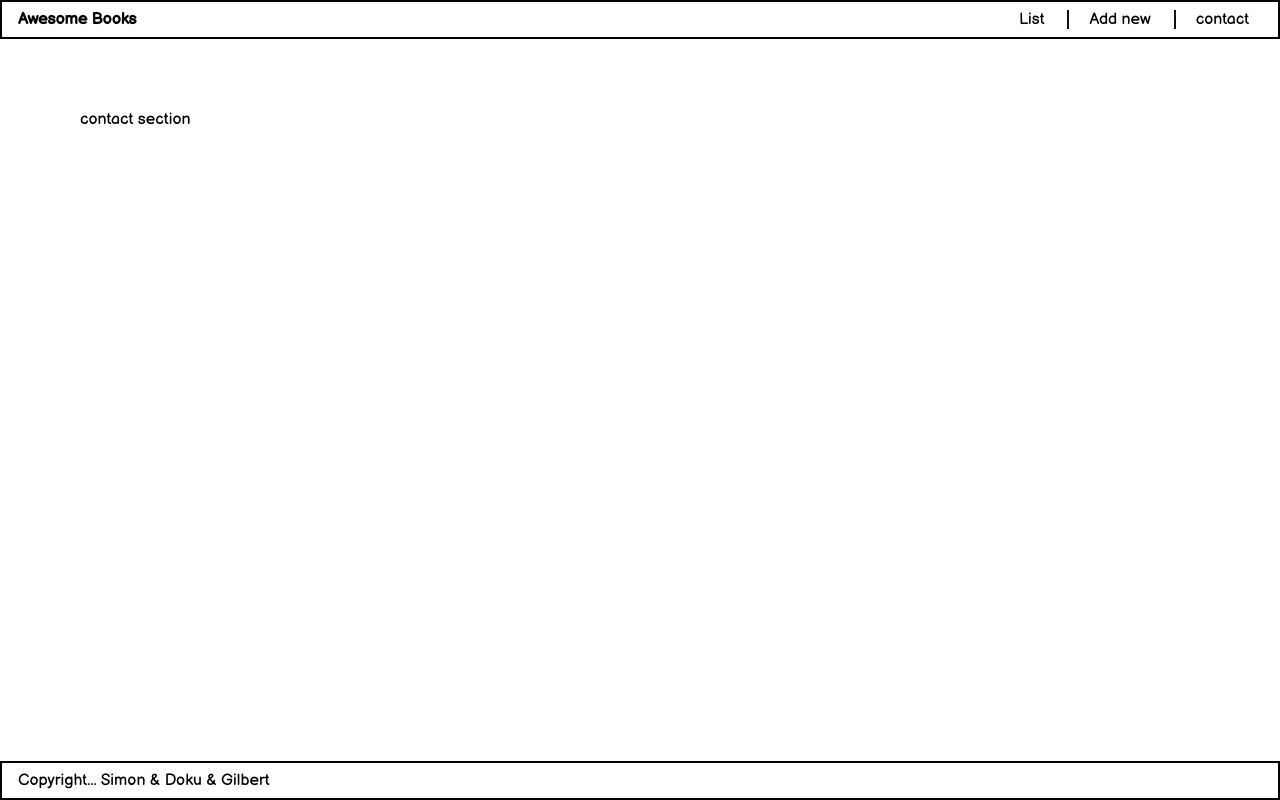
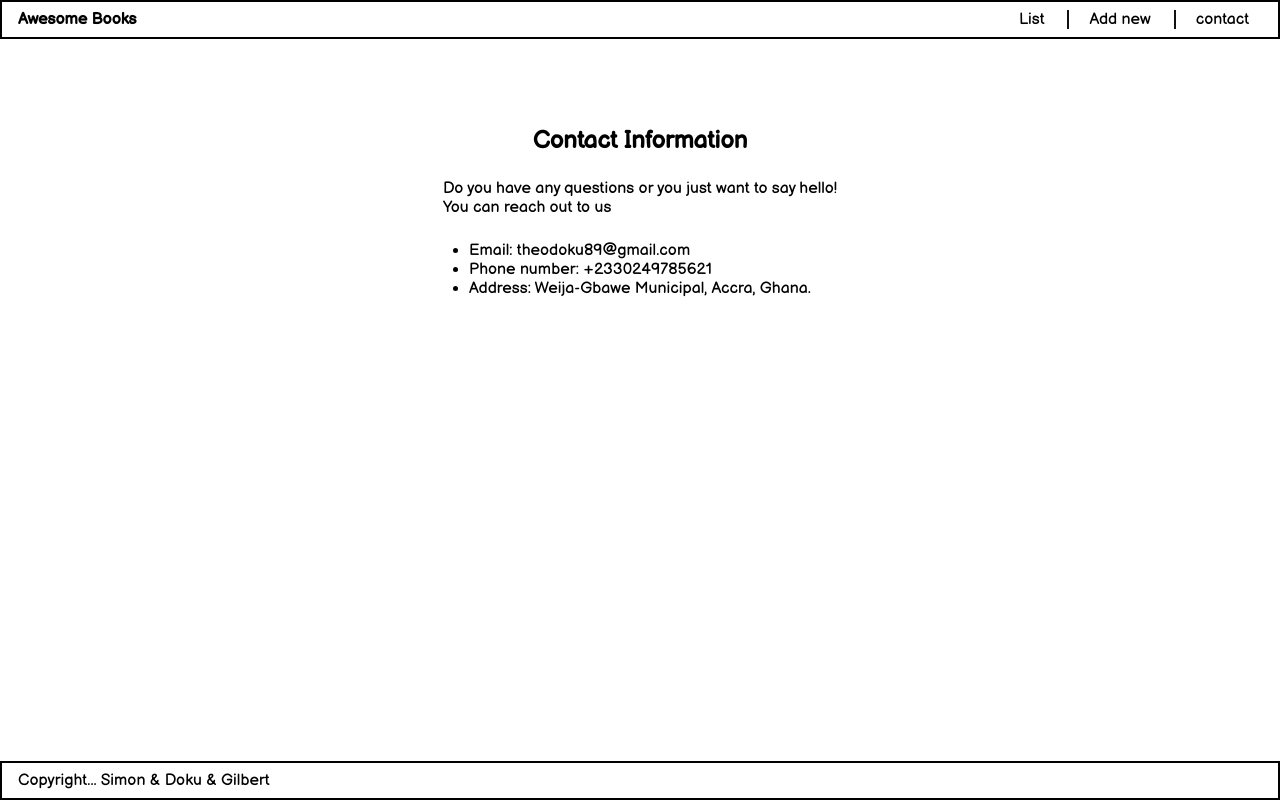
Before and after one commit to theodoku/Awesome-Books--1, a plain HTML site: page index.html in a window 1280 px wide. Both pictures are taken after a click on the item "contact". Drawn offline with Linux system fonts and the light colour scheme.

Commit message:
updated readme file, modified index.html, styles.css

```diff
--- a/index.html
+++ b/index.html
@@ -46,7 +46,15 @@
     </section>
 
     <section id="contact" class="contact-section content">
-        contact section
+        <div id="contact-us">
+            <h2>Contact Information</h2>
+            <p>Do you have any questions or you just want to say hello!<br>You can reach out to us</p>
+            <ul>
+                <li>Email: theodoku89@gmail.com</li>
+                <li>Phone number: +2330249785621</li>
+                <li>Address: Weija-Gbawe Municipal, Accra, Ghana.</li>
+            </ul>
+        </div>
     </section>
 
     <footer>
--- a/styles.css
+++ b/styles.css
@@ -48,7 +48,7 @@ h1 {
   color: #00f;
 }
 
-#list.books.content{
+#list.books.content {
   padding: 5rem;
 }
 
@@ -172,6 +172,14 @@ button:hover {
   display: none;
 }
 
+#contact-us {
+  display: flex;
+  flex-direction: column;
+  align-items: center;
+  padding: 1rem;
+  gap: 1.5rem;
+}
+
 footer {
   position: fixed;
   bottom: 0;
```
Also changed, not shown: README.md.
